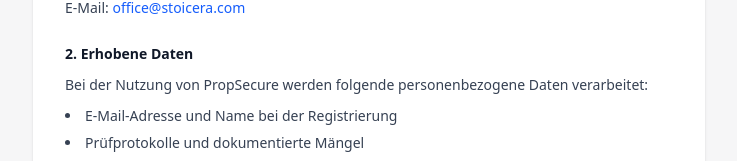
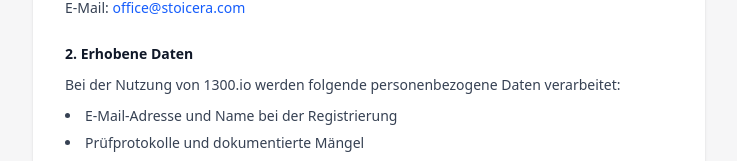
Before and after one commit to Artaeon/1300io, a React (Vite) app in the folder client/: page /datenschutz in a window 1280 px wide. Shown: the part 316-477 px from the top of the page, without its empty margins (271-1008 px from the left). Built offline with nearby package versions, Linux system fonts and the light colour scheme; no server answers.

Commit message:
rename(datenschutz): PropSecure → 1300.io in privacy policy body

```diff
--- a/client/src/components/Datenschutz.jsx
+++ b/client/src/components/Datenschutz.jsx
@@ -29,7 +29,7 @@
                         <section>
                             <h2 className="font-semibold text-gray-900 dark:text-gray-100 mb-2">2. Erhobene Daten</h2>
                             <p>
-                                Bei der Nutzung von PropSecure werden folgende personenbezogene Daten verarbeitet:
+                                Bei der Nutzung von 1300.io werden folgende personenbezogene Daten verarbeitet:
                             </p>
                             <ul className="list-disc list-inside mt-2 space-y-1">
                                 <li>E-Mail-Adresse und Name bei der Registrierung</li>
```
